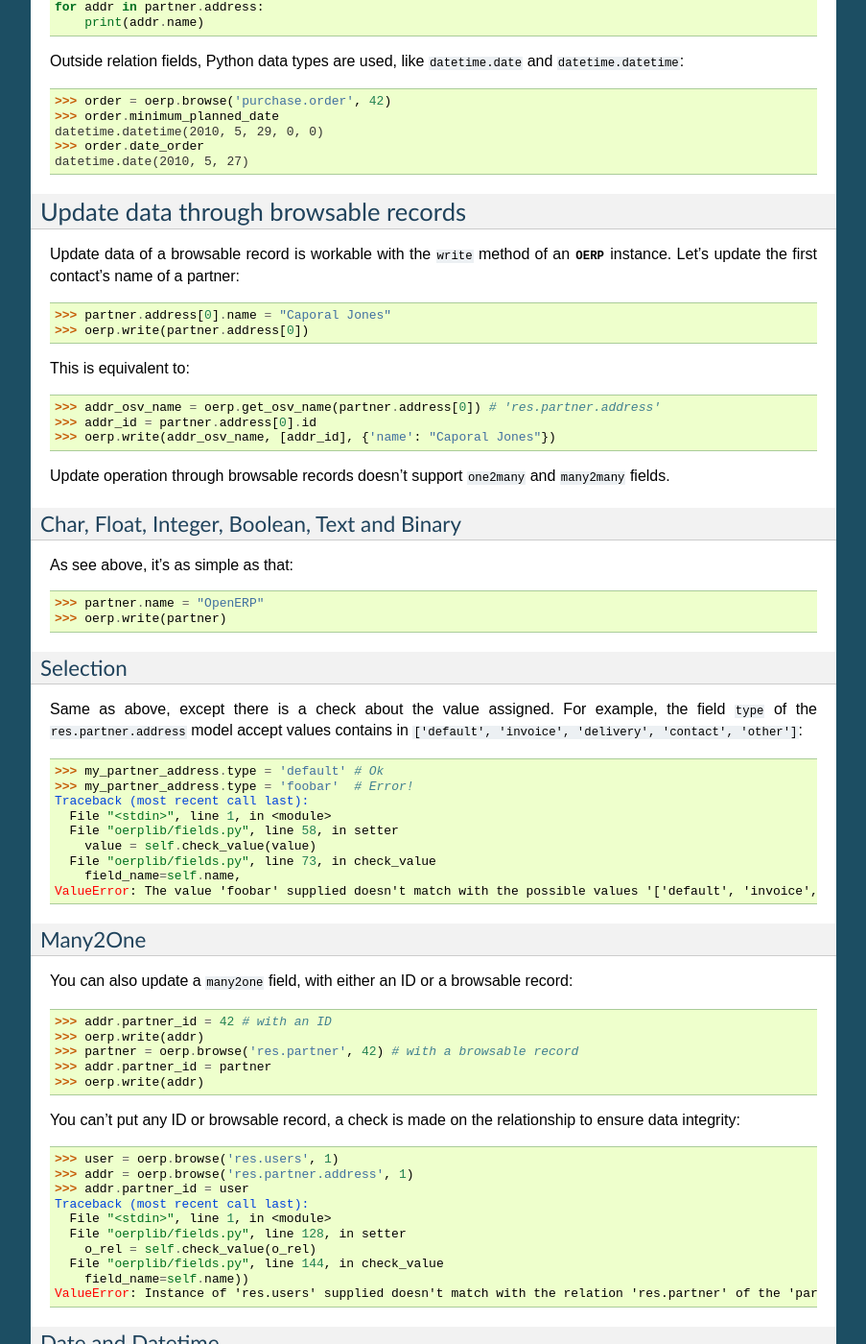
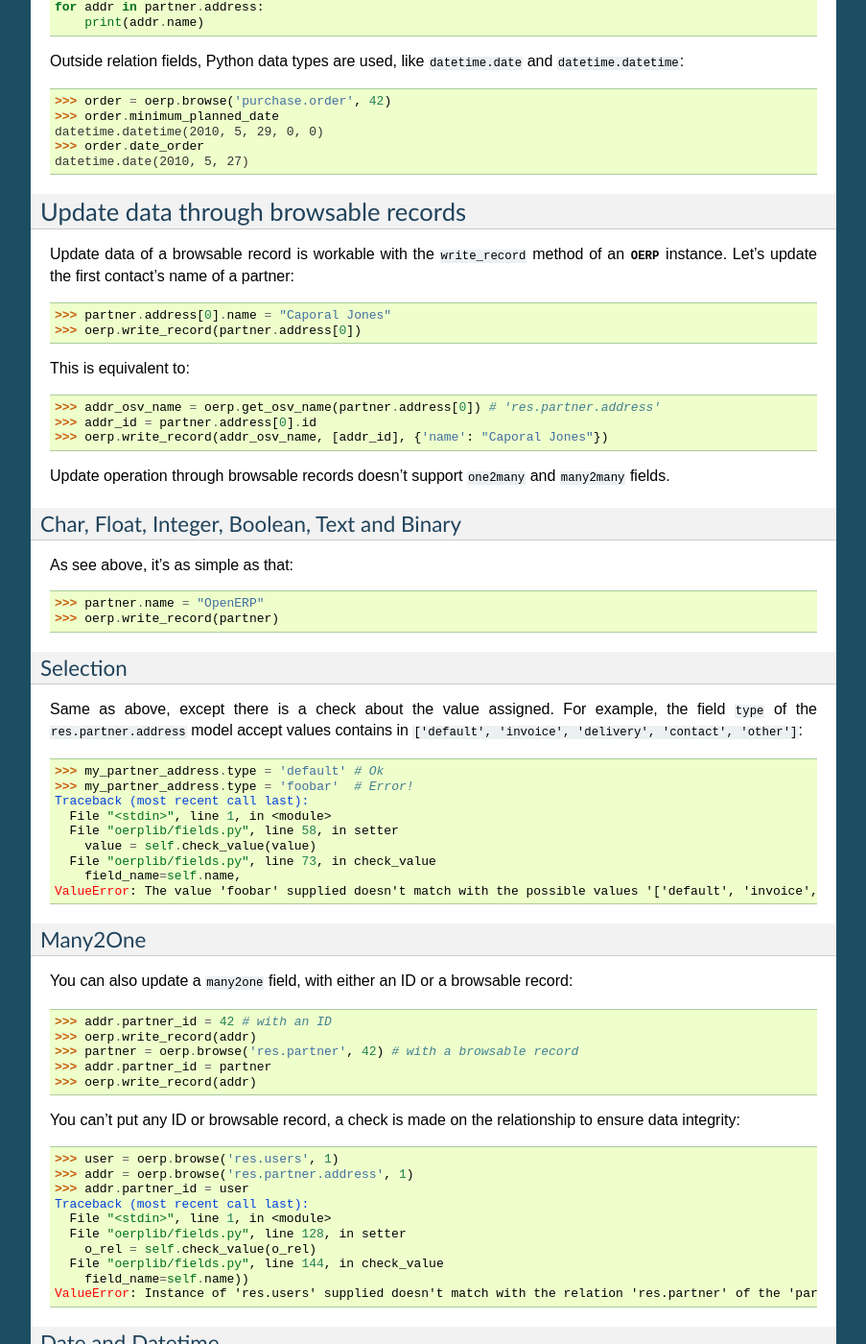
Before and after one commit to osiell/oerplib, a Sphinx documentation site: the page built from doc/source/tutorials.rst, in a window 1280 px wide and 1400 px high, scrolled down 1376 px. Shown: the whole window at 96% size, without its empty margins (198-1101 px from the left). Built offline with Sphinx 7.4.7, drawn with Linux system fonts in a browser that asks for light colours; some of the changed text lies outside the part shown.

Commit message:
Documentation updated (fix s/write/write_record/ at some places)

```diff
--- a/README.txt
+++ b/README.txt
@@ -43,7 +43,7 @@ How does it work? See below::
 
     # Update data through a browsable record
     user.name = "Brian Jones"
-    oerp.write(user)
+    oerp.write_record(user)
 
 See the documentation for more details.
 
--- a/doc/source/index.rst
+++ b/doc/source/index.rst
@@ -52,7 +52,7 @@ How does it work? See below::
 
     # Update data through a browsable record
     user.name = "Brian Jones"
-    oerp.write(user)
+    oerp.write_record(user)
 
 Download and install
 --------------------
--- a/doc/source/tutorials.rst
+++ b/doc/source/tutorials.rst
@@ -94,18 +94,18 @@ Outside relation fields, Python data types are used, like ``datetime.date`` and
 Update data through browsable records
 -------------------------------------
 
-Update data of a browsable record is workable with the ``write`` method of an
-:class:`OERP <oerplib.OERP>` instance. Let's update the first contact's name of
-a partner::
+Update data of a browsable record is workable with the ``write_record`` method
+of an :class:`OERP <oerplib.OERP>` instance. Let's update the first contact's
+name of a partner::
 
     >>> partner.address[0].name = "Caporal Jones"
-    >>> oerp.write(partner.address[0])
+    >>> oerp.write_record(partner.address[0])
 
 This is equivalent to::
 
     >>> addr_osv_name = oerp.get_osv_name(partner.address[0]) # 'res.partner.address'
     >>> addr_id = partner.address[0].id
-    >>> oerp.write(addr_osv_name, [addr_id], {'name': "Caporal Jones"})
+    >>> oerp.write_record(addr_osv_name, [addr_id], {'name': "Caporal Jones"})
 
 Update operation through browsable records doesn't support
 ``one2many`` and ``many2many`` fields.
@@ -116,7 +116,7 @@ Char, Float, Integer, Boolean, Text and Binary
 As see above, it's as simple as that::
 
     >>> partner.name = "OpenERP"
-    >>> oerp.write(partner)
+    >>> oerp.write_record(partner)
 
 Selection
 '''''''''
@@ -142,10 +142,10 @@ You can also update a ``many2one`` field, with either an ID or a browsable
 record::
 
     >>> addr.partner_id = 42 # with an ID
-    >>> oerp.write(addr)
+    >>> oerp.write_record(addr)
     >>> partner = oerp.browse('res.partner', 42) # with a browsable record
     >>> addr.partner_id = partner
-    >>> oerp.write(addr)
+    >>> oerp.write_record(addr)
 
 You can't put any ID or browsable record, a check is made on the relationship
 to ensure data integrity::
@@ -172,13 +172,13 @@ With ``datetime.date`` and ``datetime.datetime`` objects::
     >>> order = oerp.browse('purchase.order', 42)
     >>> order.date_order = datetime.date(2011, 9, 20)
     >>> order.minimum_planned_date = datetime.datetime(2011, 9, 20, 12, 31, 24)
-    >>> oerp.write(order)
+    >>> oerp.write_record(order)
 
 With formated strings::
 
     >>> order.date_order = "2011-09-20"                     # %Y-%m-%d
     >>> order.minimum_planned_date = "2011-09-20 12:31:24"  # %Y-%m-%d %H:%M:%S
-    >>> oerp.write(order)
+    >>> oerp.write_record(order)
 
 As always, a wrong type will raise an exception::
 
```
